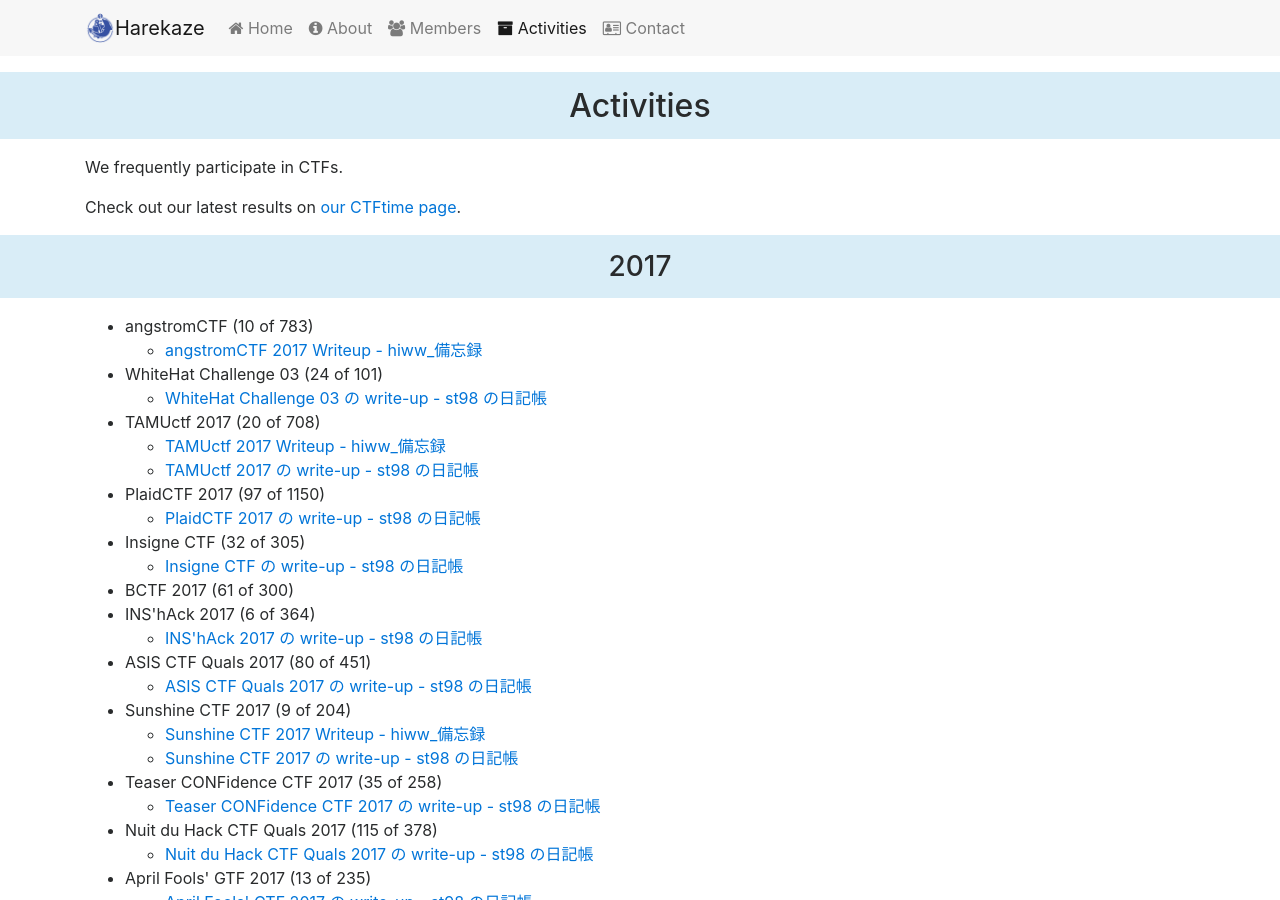
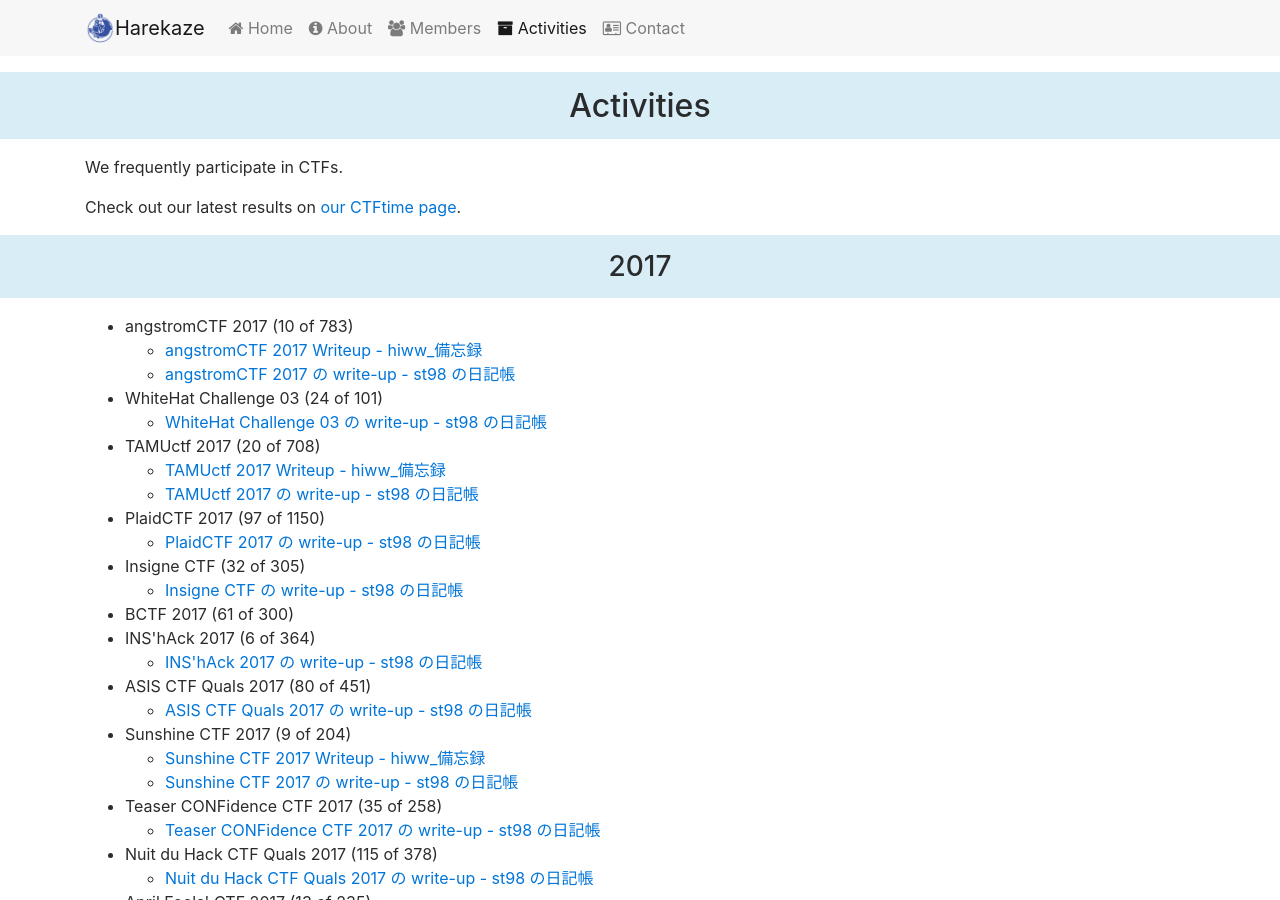
Before and after one commit to TeamHarekaze/TeamHarekaze.github.io, a Jekyll site: the page built from activities.html, in a window 1280 px wide and 900 px high. Built offline with Jekyll 4.4.1, drawn with Linux system fonts in a browser that asks for light colours; nearby versions of some CDN libraries.

Commit message:
Add angstromCTF 2017 write-up

```diff
--- a/_data/activities.yml
+++ b/_data/activities.yml
@@ -1,12 +1,13 @@
 - year: 2017
   ctfs:
-
-    - name: "angstromCTF"
+    - name: "angstromCTF 2017"
       rank: 10
       participants: 783
       writeups:
         - title: "angstromCTF 2017 Writeup - hiww_備忘録"
           url: "http://hiww.hatenablog.com/entry/2017/05/01/angstromCTF_2017_Writeup"
+        - title: "angstromCTF 2017 の write-up - st98 の日記帳"
+          url: "https://st98.github.io/diary/posts/2017-05-01-angstromctf-2017.html"
     - name: "WhiteHat Challenge 03"
       rank: 24
       participants: 101
```
